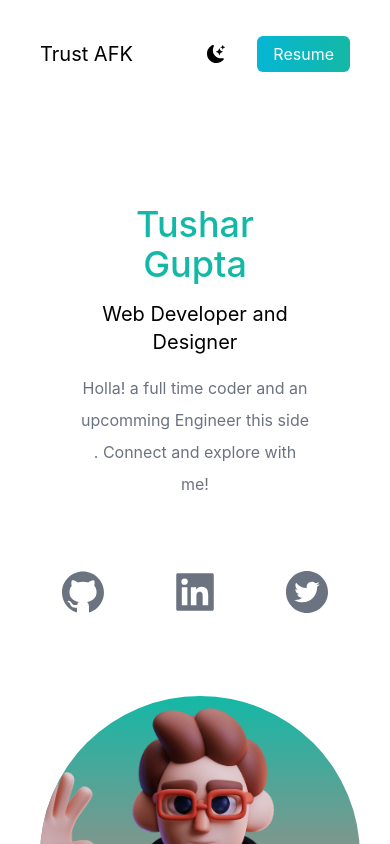
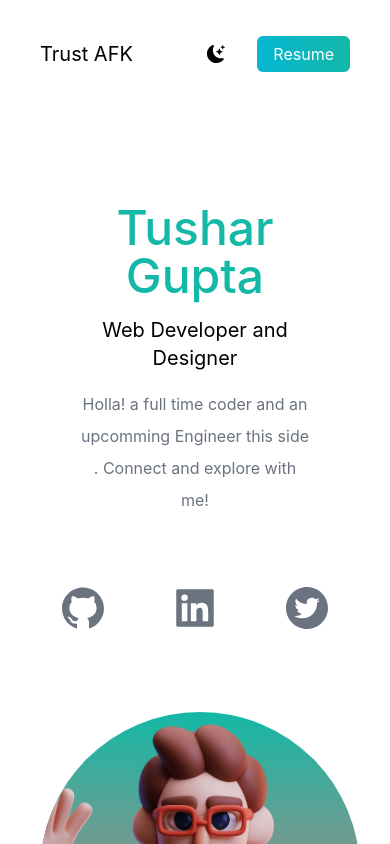
Before and after one commit to TrustAFK/Basic_portfolio, a Next.js app: page / in a window 390 px wide. Shown: the top 844 px of the page. Built offline with nearby package versions, Linux system fonts and the light colour scheme.

Commit message:
final for the day 3.0

```diff
--- a/pages/index.js
+++ b/pages/index.js
@@ -51,7 +51,7 @@ export default function Home() {
             </ul>
           </nav>
           <div className="text-center p-10">
-            <h2 className="text-4xl py-2 font-medium text-teal-500 md:text-5xl lg:text-6xl">
+            <h2 className="text-5xl py-2 font-medium text-teal-500  lg:text-6xl">
               Tushar Gupta
             </h2>
             <h3 className="text-xl py-2 md:text-3xl lg:text-4xl">Web Developer and Designer</h3>
```
